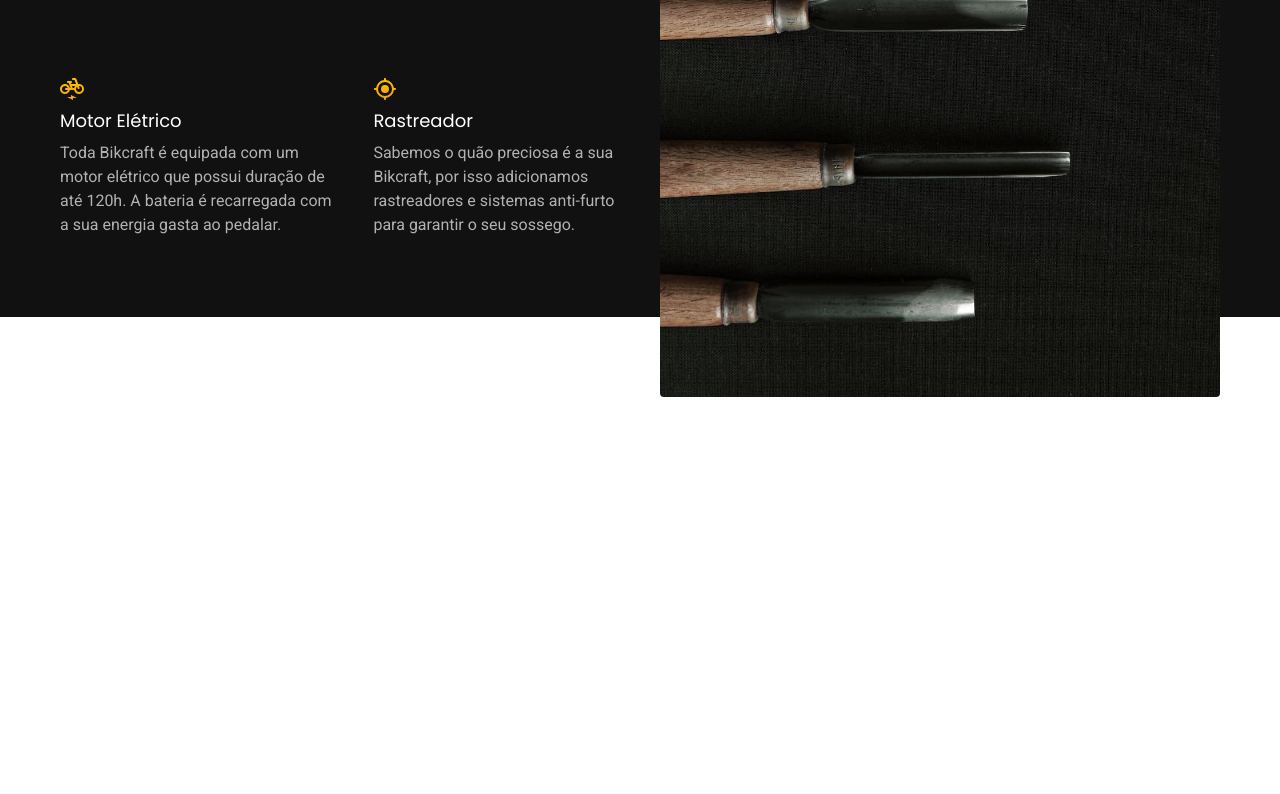
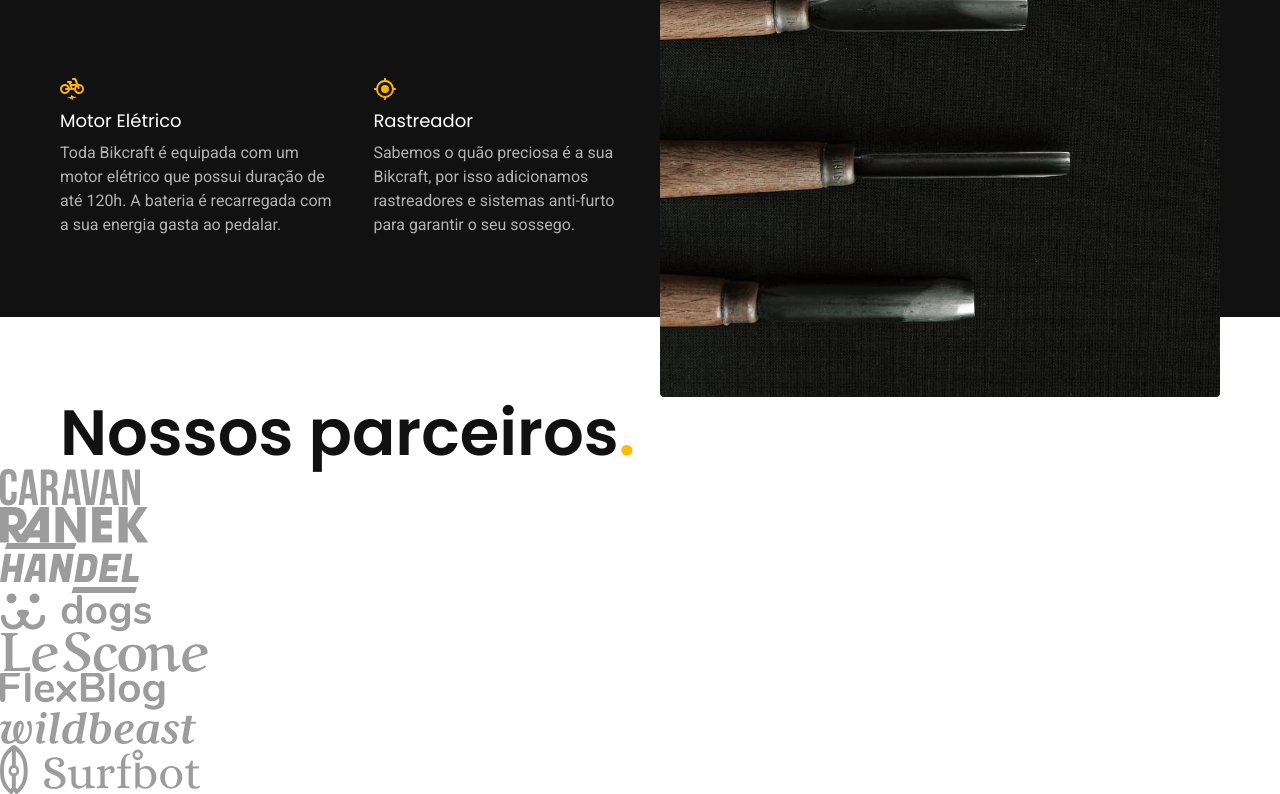
Before and after one commit to icaroregis/bikcraft__company, a plain HTML site: page index.html in a window 1280 px wide. Shown: the part 2394-3188 px from the top of the page. Before the commit the page ends 2791 px from the top, so only its background shows below. Drawn offline with Linux system fonts and the light colour scheme.

Commit message:
finalização sessão de parceiros

```diff
--- a/index.html
+++ b/index.html
@@ -82,6 +82,7 @@
     </ul>
   </article>
 
+  <!-- faz sentido ficar sozinho no site por isso usado article -->
   <article class="technology__bg">
     <div class="technology container">
       <div class="technology__content">
@@ -112,6 +113,28 @@
     </div>
   </article>
 
+  <!-- não faz sentido ficar sozinho apenas no contexto do site então é definido uma sessão -->
+  <section class="parceiros" aria-label="Nossos Parceiros">
+    <h2 class="container font__1__xxl">
+      Nossos parceiros<span class="color__p1">.</span>
+    </h2>
+
+    <ul>
+      <li><img src="./img/parceiros/caravan.svg" alt="caravan"></li>
+      <li><img src="./img/parceiros/ranek.svg" alt="ranek"></li>
+      <li><img src="./img/parceiros/handel.svg" alt="handel"></li>
+      <li><img src="./img/parceiros/dogs.svg" alt="dogs"></li>
+      <li><img src="./img/parceiros/lescone.svg" alt="lescone"></li>
+      <li><img src="./img/parceiros/flexblog.svg" alt="flexblog"></li>
+      <li><img src="./img/parceiros/wildbeast.svg" alt="wildbeast"></li>
+      <li><img src="./img/parceiros/surfbot.svg" alt="surfbot"></li>
+    </ul>
+  </section>
+
+  <section>
+
+  </section>
+
   <script src="./js/index.js"></script>
 </body>
 
```
